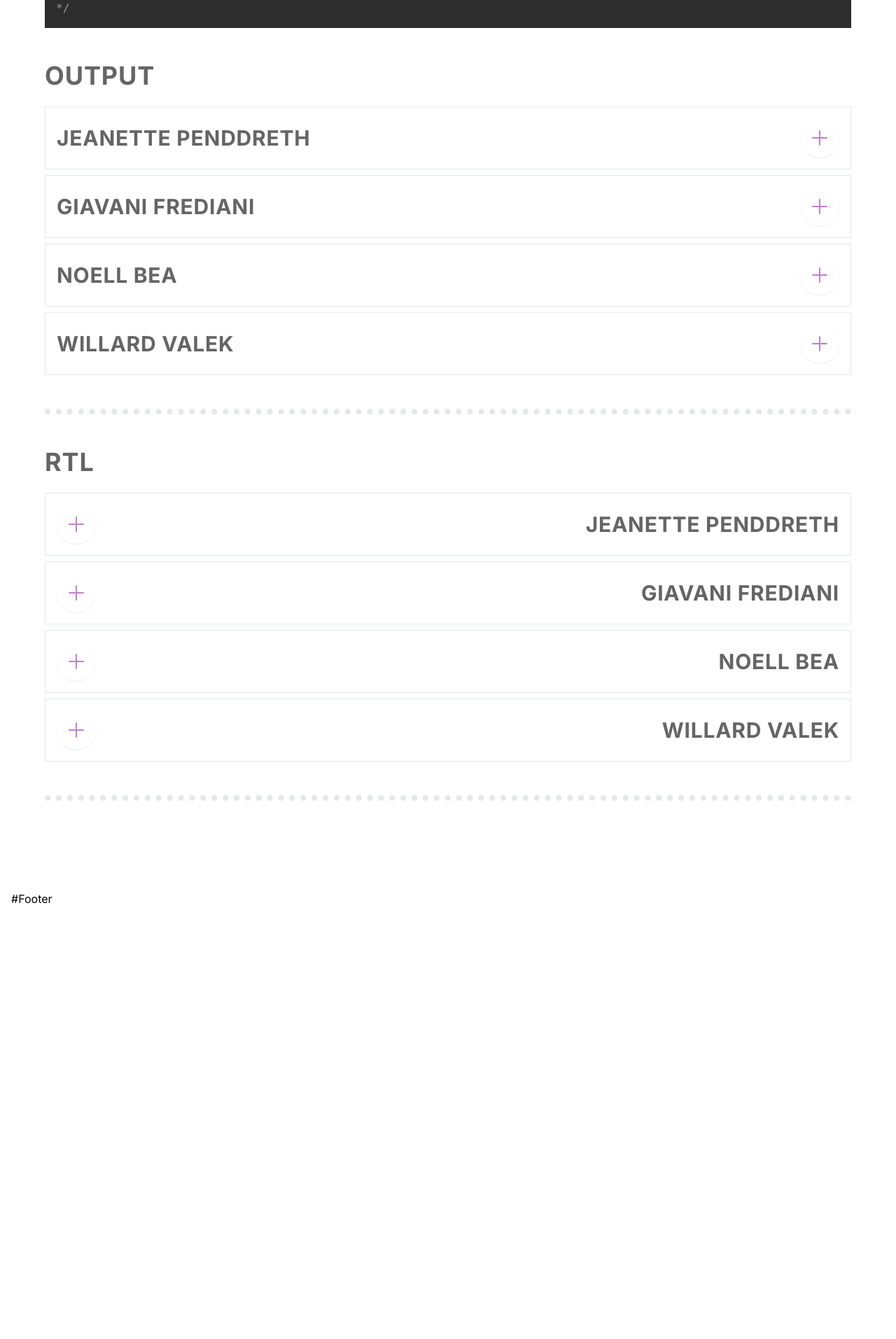
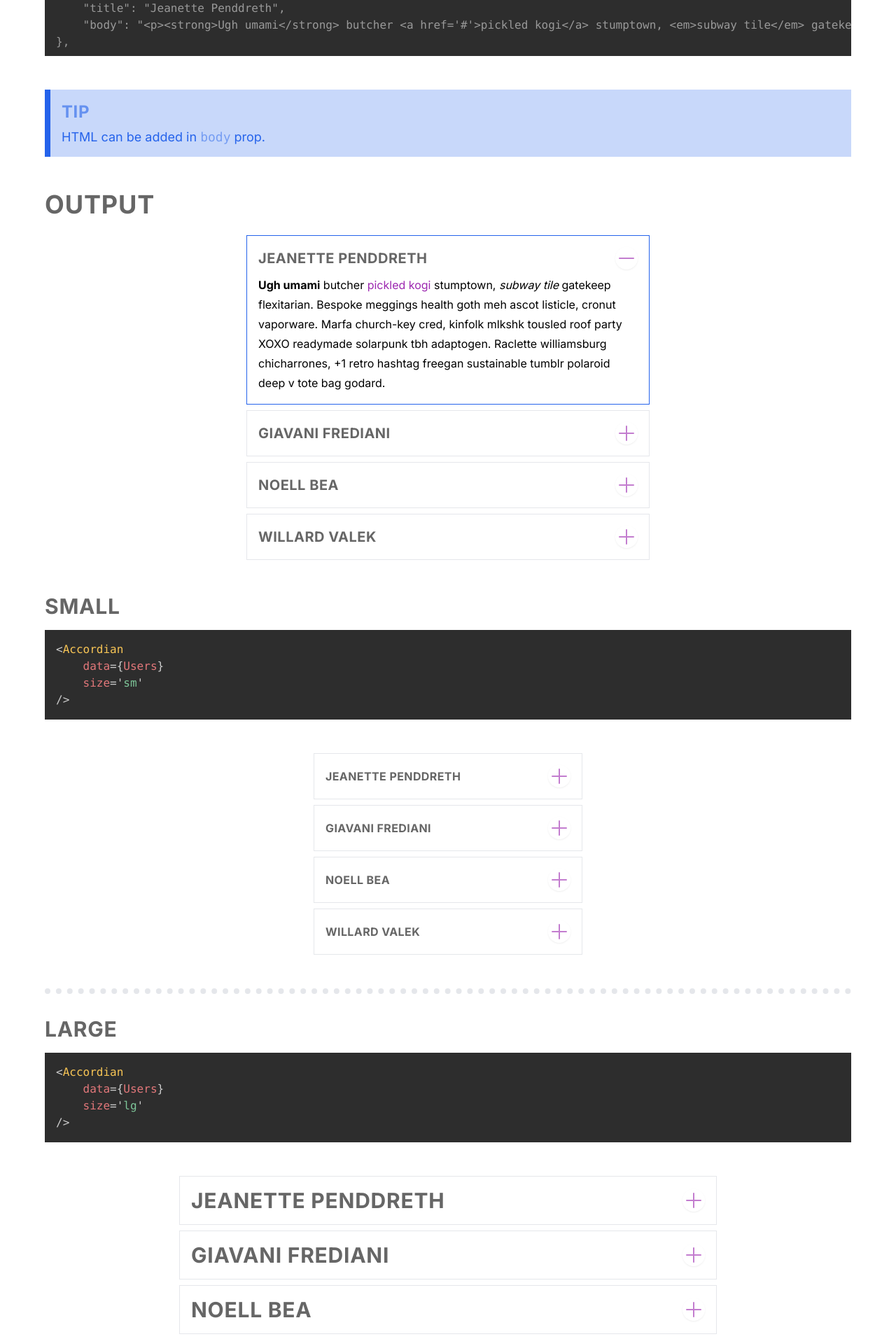
Before and after one commit to sjmitch-git/bramble, a Next.js app: page /components/accordian in a window 1280 px wide. Shown: the part 700-2613 px from the top of the page at 70% size. Before the commit the page ends 2012 px from the top, so only its background shows below. Built offline with nearby package versions, Linux system fonts and the light colour scheme.

Commit message:
Accordian

```diff
--- a/components/accordian/Accordian.tsx
+++ b/components/accordian/Accordian.tsx
@@ -1,6 +1,6 @@
 'use client'
 
-import React, { useState } from 'react'
+import React, { useState, useEffect } from 'react'
 
 import Button from '@/components/button'
 import { PlusIcon, MinusIcon } from '@heroicons/react/24/solid'
@@ -12,15 +12,22 @@ interface DataProps {
 }
 
 interface AccordianProps {
+	size?: string | 'sm' | 'lg' | undefined
 	styles?: string | undefined
 	onClick?: () => void | undefined
 	data: DataProps[]
+	opened?: string | undefined
 }
 
-const Accordian = ({ styles = '', data }: AccordianProps) => {
+const Accordian = ({ size = '', styles = '', data, opened }: AccordianProps) => {
 	const [open, setOpen] = useState('')
+
+	useEffect(() => {
+		if (opened) setOpen(opened)
+	}, [opened])
+
 	return (
-		<div className={`accordian ${styles}`}>
+		<div className={`accordian ${size} ${styles}`}>
 			{data?.map((item, _index) => (
 				<div
 					className='accordian-container'
@@ -40,7 +47,7 @@ const Accordian = ({ styles = '', data }: AccordianProps) => {
 						</Button>
 					</h3>
 					<section className='accordion-content'>
-						<p className='mb-0'>{[item.body]}</p>
+						<div dangerouslySetInnerHTML={{ __html: item.body }}></div>
 					</section>
 				</div>
 			))}
--- a/components/alert/Alert.tsx
+++ b/components/alert/Alert.tsx
@@ -16,7 +16,10 @@ const Alert = ({ styles = '', message, status = '', onClick }: AlertProps) => {
 			role='alert'
 		>
 			{status && <h4 className='status'>{status}</h4>}
-			<p className='message'>{message}</p>
+			<div
+				className='message'
+				dangerouslySetInnerHTML={{ __html: message }}
+			></div>
 			{onClick && (
 				<ButtonClose
 					styles='sm dark p-0'
--- a/data/users.json
+++ b/data/users.json
@@ -2,21 +2,21 @@
 	{
 		"id": "1",
 		"title": "Jeanette Penddreth",
-		"body": "Ugh umami butcher pickled kogi stumptown, subway tile gatekeep flexitarian. Bespoke meggings health goth meh ascot listicle, cronut vaporware. Marfa church-key cred, kinfolk mlkshk tousled roof party XOXO readymade solarpunk tbh adaptogen. Raclette williamsburg chicharrones, +1 retro hashtag freegan sustainable tumblr polaroid deep v tote bag godard."
+		"body": "<p><strong>Ugh umami</strong> butcher <a href='#'>pickled kogi</a> stumptown, <em>subway tile</em> gatekeep flexitarian. Bespoke meggings health goth meh ascot listicle, cronut vaporware. Marfa church-key cred, kinfolk mlkshk tousled roof party XOXO readymade solarpunk tbh adaptogen. Raclette williamsburg chicharrones, +1 retro hashtag freegan sustainable tumblr polaroid deep v tote bag godard.</p>"
 	},
 	{
 		"id": "2",
 		"title": "Giavani Frediani",
-		"body": "Blue bottle sriracha heirloom distillery offal roof party. Before they sold out offal 3 wolf moon succulents cornhole edison bulb glossier keffiyeh. Hoodie selvage four loko actually, authentic health goth cold-pressed cardigan enamel pin hashtag marxism vape portland. Knausgaard swag irony small batch."
+		"body": "<p><strong>Technologies</strong></p><ul class='list-disc list-inside'><li>Blue bottle</li><li>Sriracha heirloom distillery</li><li>Offal roof party</li></ul>"
 	},
 	{
 		"id": "3",
 		"title": "Noell Bea",
-		"body": "Meh vice gatekeep flexitarian banjo lo-fi. Chicharrones mixtape 8-bit, iceland intelligentsia mlkshk direct trade pug. Pabst microdosing yes plz williamsburg, blog taxidermy put a bird on it ramps lyft. Next level meditation pok pok fashion axe JOMO scenester. "
+		"body": "<p>Meh vice gatekeep flexitarian banjo lo-fi. Chicharrones mixtape 8-bit, iceland intelligentsia mlkshk direct trade pug.</p> <p>Pabst microdosing yes plz williamsburg, blog taxidermy put a bird on it ramps lyft. Next level meditation pok pok fashion axe JOMO scenester.</p>"
 	},
 	{
 		"id": "4",
 		"title": "Willard Valek",
-		"body": "Copper mug fam hexagon street art mixtape tumblr occupy ramps slow-carb air plant. Truffaut vegan cupping migas. Humblebrag bruh viral tumblr, whatever 90's butcher post-ironic meditation street art copper mug flannel. Tbh green juice prism direct trade bushwick paleo hashtag taxidermy flannel hell of chambray meh salvia kombucha pop-up."
+		"body": "<p>Copper mug fam hexagon street art mixtape tumblr occupy ramps slow-carb air plant. Truffaut vegan cupping migas. Humblebrag bruh viral tumblr, whatever 90's butcher post-ironic meditation street art copper mug flannel.</p><a class='btn mx-auto' href='#'>More</a>"
 	}
 ]
--- a/styles/components/accordian.css
+++ b/styles/components/accordian.css
@@ -5,18 +5,78 @@
 
         .accordian-container {
             @apply border p-4 mb-2;
+
+            &:has(.open) {
+                @apply border-info;
+            }
+        }
+
+        &.sm {
+            & .accordion-content {
+                @apply text-sm;
+
+                & p {
+                    @apply text-sm;
+                }
+
+                & .btn {
+                    @apply p-1;
+                }
+            }
+
+            & .accordion-header {
+                @apply text-base;
+            }
+        }
+
+        &.lg {
+            & .accordion-content {
+                @apply text-lg;
+
+                & p {
+                    @apply text-lg;
+                }
+
+                & .btn {
+                    @apply p-3;
+                }
+            }
+
+            & .accordion-header {
+                @apply text-3xl;
+            }
         }
 
         .accordion-header {
-            @apply m-0 cursor-pointer flex justify-between items-center;
+            @apply m-0 cursor-pointer flex justify-between items-center text-xl;
+
+            & .btn {
+                @apply p-0 hidden md:block;
+            }
 
             &.open + * {
-                @apply max-h-40;
+                @apply max-h-48;
             }
         }
 
         .accordion-content {
-            @apply max-h-0 overflow-hidden duration-500 ease-in-out transition-max-height;
+            @apply max-h-0  duration-500 ease-in-out transition-all text-base overflow-y-auto;
+
+            & > div {
+                @apply pt-2;
+            }
+
+            & p {
+                @apply mb-4 last:mb-0 text-size-inherit;
+            }
+
+            & ul {
+                @apply list-disc list-inside ms-4;
+            }
+
+            & .btn {
+                @apply w-auto inline-block text-size-inherit p-2;
+            }
         }
     }
 
--- a/styles/components/breadcrumbs.css
+++ b/styles/components/breadcrumbs.css
@@ -17,7 +17,7 @@
         }
 
         & > ol {
-            @apply flex;
+            @apply flex flex-col lg:flex-row;
         }
 
         & li {
--- a/templates/Accordian.tsx
+++ b/templates/Accordian.tsx
@@ -19,37 +19,100 @@ const AccordianTemplate = () => {
 					{`import Accordian from '@/components/accordian'
 import Users from '@/data/users.json'
 
-<Accordian data={Users} />
+<Accordian
+	data={Users} 	// json data
+	opened='1'		// add id to open initially
+	styles=''		// add Tailwind classes here
+/>
 
 /* DATA Structure
 {
 	"id": "1",
 	"title": "Jeanette Penddreth",
-	"body": "Ugh umami butcher pickled kogi stumptown, subway tile gatekeep flexitarian..."
+	"body": "<p><strong>Ugh umami</strong> butcher <a href='#'>pickled kogi</a> stumptown, <em>subway tile</em> gatekeep..."
 },
 ...
 */`}
 				</Codeblock>
 			</div>
 
+			<Alert
+				status='tip'
+				message='HTML can be added in <code>body</code> prop.'
+				styles='info'
+			/>
+
 			<h2>Output</h2>
 
-			<div className='mx-auto mb-12'>
-				<Accordian data={Users} />
+			<div className='mx-auto mb-12 max-w-xl'>
+				<Accordian
+					data={Users}
+					opened='1'
+				/>
+			</div>
+
+			<h3>Small</h3>
+
+			<div className='mb-0'>
+				<Codeblock language='jsx'>
+					{`<Accordian
+	data={Users}
+	size='sm'
+/>`}
+				</Codeblock>
+			</div>
+
+			<div className='mx-auto mb-12 max-w-sm'>
+				<Accordian
+					data={Users}
+					size='sm'
+				/>
+			</div>
+
+			<hr />
+
+			<h3>Large</h3>
+
+			<div className='mb-0'>
+				<Codeblock language='jsx'>
+					{`<Accordian
+	data={Users}
+	size='lg'
+/>`}
+				</Codeblock>
+			</div>
+
+			<div className='mx-auto mb-12 max-w-3xl'>
+				<Accordian
+					data={Users}
+					size='lg'
+				/>
 			</div>
 
 			<hr />
 
 			<h2>RTL</h2>
 
+			<div className='mb-0'>
+				<Codeblock language='jsx'>
+					{`<div dir='rtl'>
+	<Accordian
+		data={Users}
+		size='sm'
+	/>
+</div>`}
+				</Codeblock>
+			</div>
+
 			<div
-				className='mx-auto mb-12'
+				className='mx-auto mb-12 max-w-sm'
 				dir='rtl'
 			>
-				<Accordian data={Users} />
+				<Accordian
+					data={Users}
+					size='sm'
+				/>
 			</div>
-
-			<hr />
 		</>
 	)
 }
```
